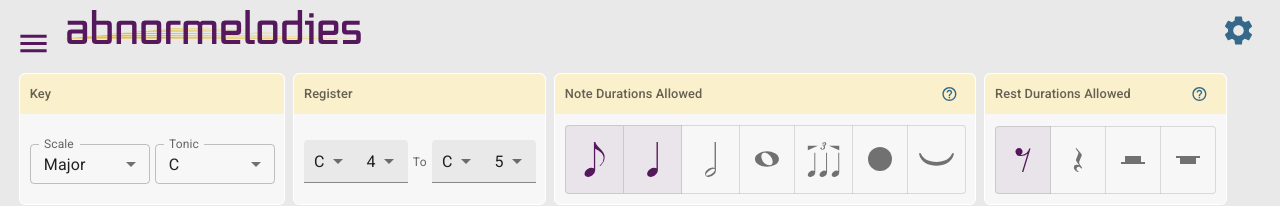
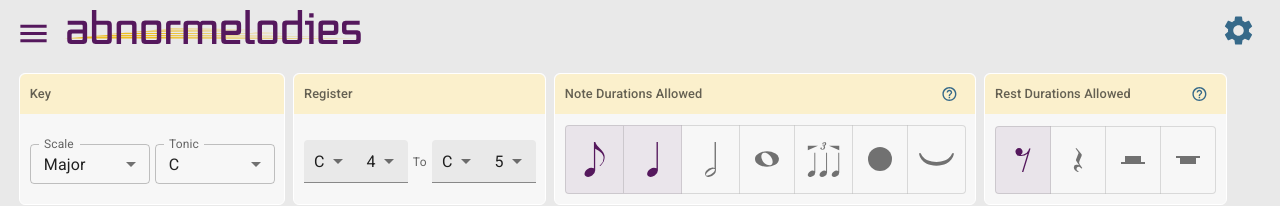
Before and after one commit to technikka/Abnormelodies_UI, a React (Create React App) app: page / in a window 1280 px wide. Shown: the top 206 px of the page. Built offline with nearby package versions, Linux system fonts and the light colour scheme.

Commit message:
fix chrome app menu icon alignment

```diff
--- a/src/components/Header.js
+++ b/src/components/Header.js
@@ -5,7 +5,6 @@ const Header = (props) => {
   const containerStyle = {
     display: "grid",
     gridTemplateColumns: "auto 1fr",
-    alignItems: "baseline",
     backgroundColor: "inherit",
     paddingLeft: "16px",
     position: "absolute",
```
